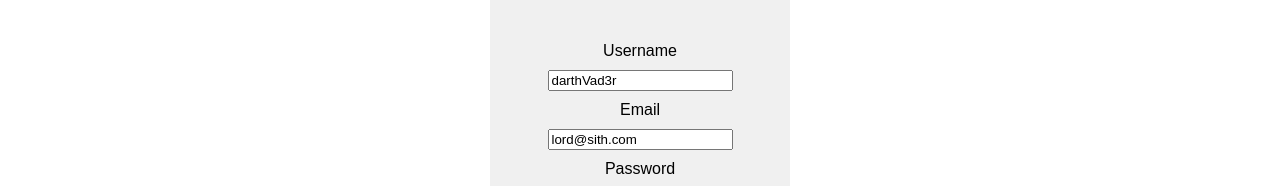
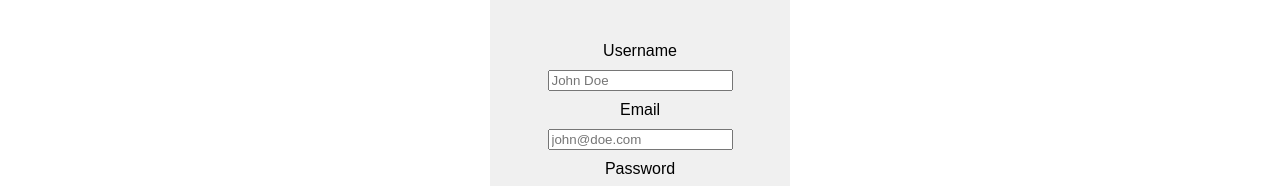
Before and after one commit to aaronparisi/front-end-auth-demo-frontend, a React (Create React App) app: page /login in a window 1280 px wide. Shown: the part 341-527 px from the top of the page. Built offline with nearby package versions, Linux system fonts and the light colour scheme; no server answers.

Commit message:
removed default values for login form

```diff
--- a/src/components/session/login.jsx
+++ b/src/components/session/login.jsx
@@ -5,9 +5,9 @@ class Login extends React.Component {
     super(props)
 
     this.state = {
-      username: 'darthVad3r',
-      email: 'lord@sith.com',
-      password: 'password'
+      username: '',
+      email: '',
+      password: ''
     }
 
     this.handleInput = this.handleInput.bind(this)
```
